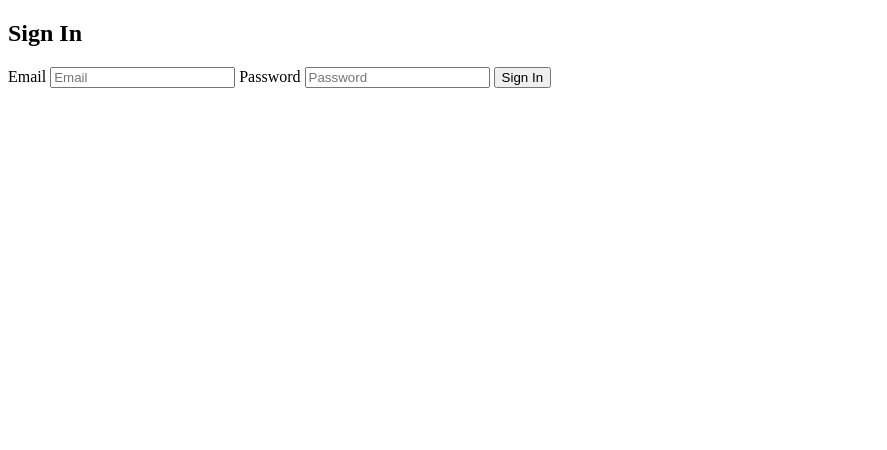
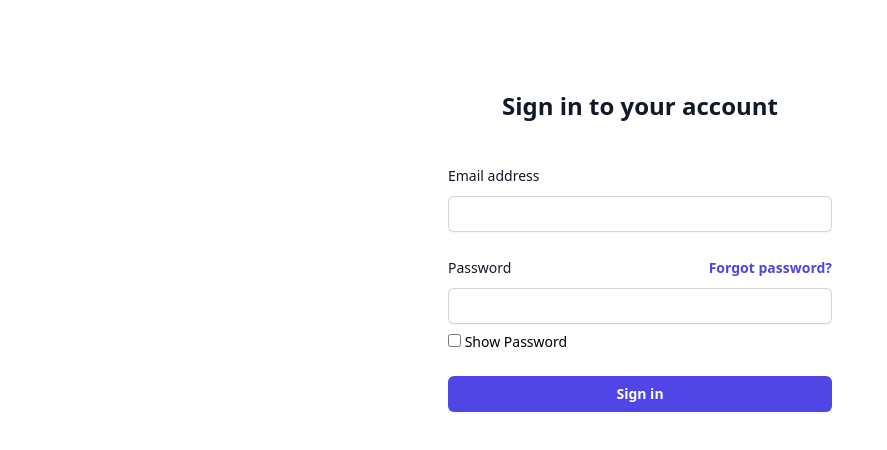
Before and after one commit to ArcF1ash/learn-sk-cognito, a SvelteKit app: page /signin in a window 1280 px wide. Shown: the top 450 px of the page, without its empty margins (0-887 px from the left). Built offline with nearby package versions, Linux system fonts and the light colour scheme.

Commit message:
Added styles to UI

```diff
--- a/src/routes/(protected)/+page.svelte
+++ b/src/routes/(protected)/+page.svelte
@@ -1,5 +1,7 @@
 <script lang="ts">
     import { goto } from "$app/navigation";
+
+    let { data } = $props();
 
     async function handleSignOut() {
         try {
@@ -13,6 +15,16 @@
     }
 </script>
 
-<h1>This is protected content. You are seeing this because you are signed in.</h1>
-
-<button on:click={handleSignOut}>Sign Out</button>
+<div class="flex min-h-full flex-col justify-center px-6 py-12 lg:px-8">
+    <div class="space-y-6 sm:mx-auto sm:w-full sm:max-w-sm">
+        <div>
+            <h2 class="mt-10 text-center text-2xl/9 font-bold text-gray-900">Hello, { data.user.attributes.given_name } { data.user.attributes.family_name }!</h2>
+        </div>
+        <div>
+            <p class="text-center  text-gray-900">This is protected content. You are seeing this because you are signed in.</p>
+        </div>
+        <div>
+            <button onclick={handleSignOut} class="flex w-full justify-center rounded-md bg-indigo-600 px-3 py-1.5 text-sm/6 font-semibold text-white shadow-sm hover:bg-indigo-500 focus-visible:outline focus-visible:outline-2 focus-visible:outline-offset-2 focus-visible:outline-indigo-600">Sign Out</button>
+        </div>
+    </div>
+</div>
--- /dev/null
+++ b/src/routes/+layout.svelte
@@ -0,0 +1,5 @@
+<script>
+    import '../app.css';
+</script>
+
+<slot />
--- a/src/routes/signin/+page.svelte
+++ b/src/routes/signin/+page.svelte
@@ -6,6 +6,9 @@
     let newPassword: string = '';
     let confirmPassword: string = '';
     let authChallenge: string | null = null;
+
+    let showPassword: boolean = false;
+    $: type = showPassword ? 'text' : 'password';
 
     async function handleSubmit() {
         try {
@@ -62,30 +65,63 @@
     }
 </script>
 
+<div class="flex min-h-full flex-col justify-center px-6 py-12 lg:px-8">
+    <div class="sm:mx-auto sm:w-full sm:max-w-sm">
+        <h2 class="mt-10 text-center text-2xl/9 font-bold text-gray-900">Sign in to your account</h2>
+    </div>
+    <div class="mt-10 sm:mx-auto sm:w-full sm:max-w-sm">
         {#if authChallenge === 'NEW_PASSWORD_REQUIRED'}
-    <form on:submit|preventDefault={handleNewPasswordSubmit}>
+            <form class="space-y-6" on:submit|preventDefault={handleNewPasswordSubmit}>
                 <hgroup>
-            <h2>Set New Password</h2>
+                    <h3 class="mt-10 text-center font-bold text-gray-900">Set New Password</h3>
                 </hgroup>
-        <label for="username">New Password</label>
-        <input type="password" bind:value={newPassword} placeholder="New Password" required />
-
-        <label for="password">Confirm Password</label>
-        <input type="password" bind:value={confirmPassword} placeholder="Confirm New Password" required />
-
-        <button type="submit">Set Password</button>
+                <div>
+                    <label for="newPassword" class="block text-sm/6 font-medium text-gray-900">New Password</label>
+                    <div class="mt-2">
+                        <input id="newPassword" type={ type } bind:value={newPassword} required class="block w-full rounded-md border-0 px-3 py-1.5 text-gray-900 shadow-sm ring-1 ring-inset ring-gray-300 placeholder:text-gray-400 focus:ring-2 focus:ring-inset focus:ring-indigo-600 sm:text-sm/6" />
+                    </div>
+                </div>
+                <div>
+                    <label for="confirmPassword" class="block text-sm/6 font-medium text-gray-900">Confirm Password</label>
+                    <div class="mt-2">
+                        <input id="confirmPassword" type={ type } bind:value={confirmPassword} required class="block w-full rounded-md border-0 px-3 py-1.5 text-gray-900 shadow-sm ring-1 ring-inset ring-gray-300 placeholder:text-gray-400 focus:ring-2 focus:ring-inset focus:ring-indigo-600 sm:text-sm/6" />
+                    </div>
+                    <div class="mt-2 text-sm">
+                        <input id="showPasswords" type="checkbox" on:click="{ () => showPassword = !showPassword }">
+                        <label for="showPasswords">Show Password</label>
+                    </div>
+                </div>
+                <div>
+                    <button type="submit" class="flex w-full justify-center rounded-md bg-indigo-600 px-3 py-1.5 text-sm/6 font-semibold text-white shadow-sm hover:bg-indigo-500 focus-visible:outline focus-visible:outline-2 focus-visible:outline-offset-2 focus-visible:outline-indigo-600">Set Password</button>
+                </div>
             </form>
         {:else}
-    <form on:submit|preventDefault={handleSubmit}>
-        <hgroup>
-            <h2>Sign In</h2>
-        </hgroup>
-        <label for="username">Email</label>
-        <input type="email" bind:value={email} placeholder="Email" required />
-
-        <label for="password">Password</label>
-        <input type="password" bind:value={password} placeholder="Password" required />
-
-        <button type="submit">Sign In</button>
+            <form class="space-y-6" on:submit|preventDefault={handleSubmit}>
+                <div>
+                    <label for="email" class="block text-sm/6 font-medium text-gray-900">Email address</label>
+                    <div class="mt-2">
+                        <input id="email" type="email" bind:value={email} required class="block w-full rounded-md border-0 px-3 py-1.5 text-gray-900 shadow-sm ring-1 ring-inset ring-gray-300 placeholder:text-gray-400 focus:ring-2 focus:ring-inset focus:ring-indigo-600 sm:text-sm/6" />
+                    </div>
+                </div>
+                <div>
+                    <div class="flex items-center justify-between">
+                      <label for="password" class="block text-sm/6 font-medium text-gray-900">Password</label>
+                      <div class="text-sm">
+                        <a href="/" class="font-semibold text-indigo-600 hover:text-indigo-500">Forgot password?</a>
+                      </div>
+                    </div>
+                    <div class="mt-2">
+                      <input id="password" type={ type } bind:value={password} required class="block w-full rounded-md border-0 px-3 py-1.5 text-gray-900 shadow-sm ring-1 ring-inset ring-gray-300 placeholder:text-gray-400 focus:ring-2 focus:ring-inset focus:ring-indigo-600 sm:text-sm/6">
+                    </div>
+                    <div class="mt-2 text-sm">
+                        <input id="showPassword" type="checkbox" on:click="{ () => showPassword = !showPassword }">
+                        <label for="showPassword">Show Password</label>
+                    </div>
+                </div>
+                <div>
+                    <button type="submit" class="flex w-full justify-center rounded-md bg-indigo-600 px-3 py-1.5 text-sm/6 font-semibold text-white shadow-sm hover:bg-indigo-500 focus-visible:outline focus-visible:outline-2 focus-visible:outline-offset-2 focus-visible:outline-indigo-600">Sign in</button>
+                </div>
             </form>
         {/if}
+    </div>
+</div>
```
Lines whose indentation alone changed are shown as unchanged.
